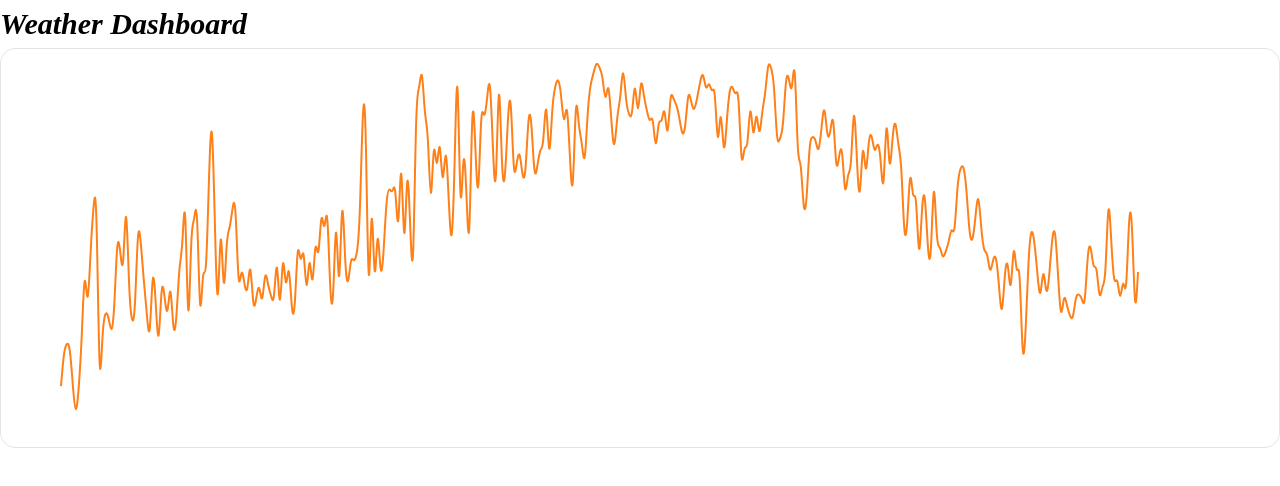
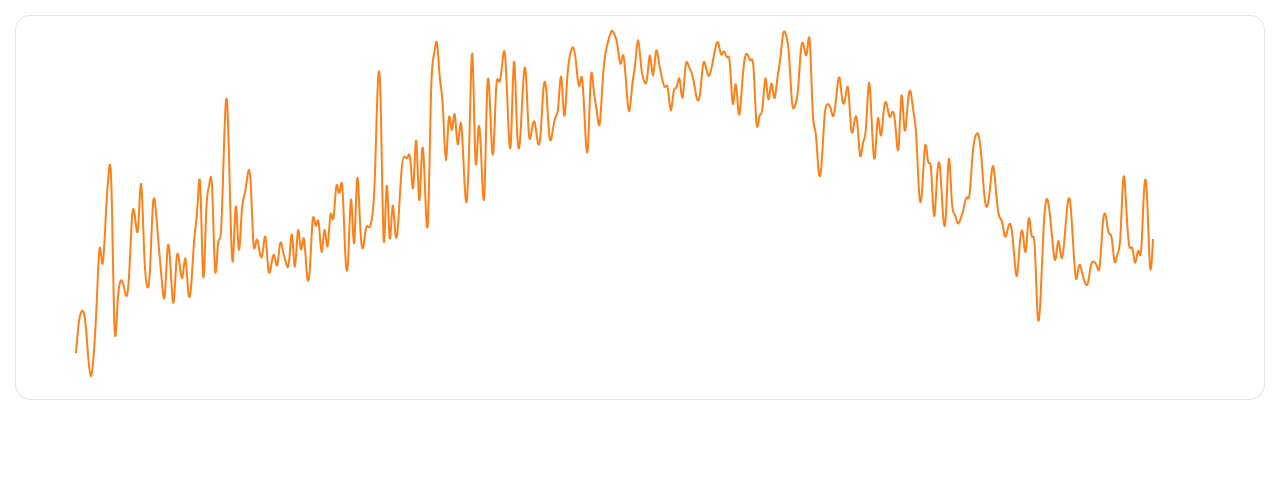
Before and after one commit to Unomars4/abstract, a Vue app: page /weather-board in a window 1280 px wide. Shown: the top 486 px of the page. Built offline with nearby package versions, Linux system fonts and the light colour scheme; a web font is replaced by a local one.

Commit message:
fix: add padding to weather dashboard view

```diff
--- a/src/views/WeatherDashboardView.vue
+++ b/src/views/WeatherDashboardView.vue
@@ -19,7 +19,6 @@ provide("yAccessor", yAccessor);
 <template>
   <p v-if="error" class="error">{{ error }}</p>
   <div class="dashboard" v-if="!loading && !error">
-    <h1>Weather Dashboard</h1>
     <Timeline :data="data.data" />
   </div>
 </template>
@@ -33,6 +32,7 @@ h1 {
 .dashboard {
   height: 100%;
   width: 100%;
+  padding: 15px;
   overflow: hidden;
 }
 
```
